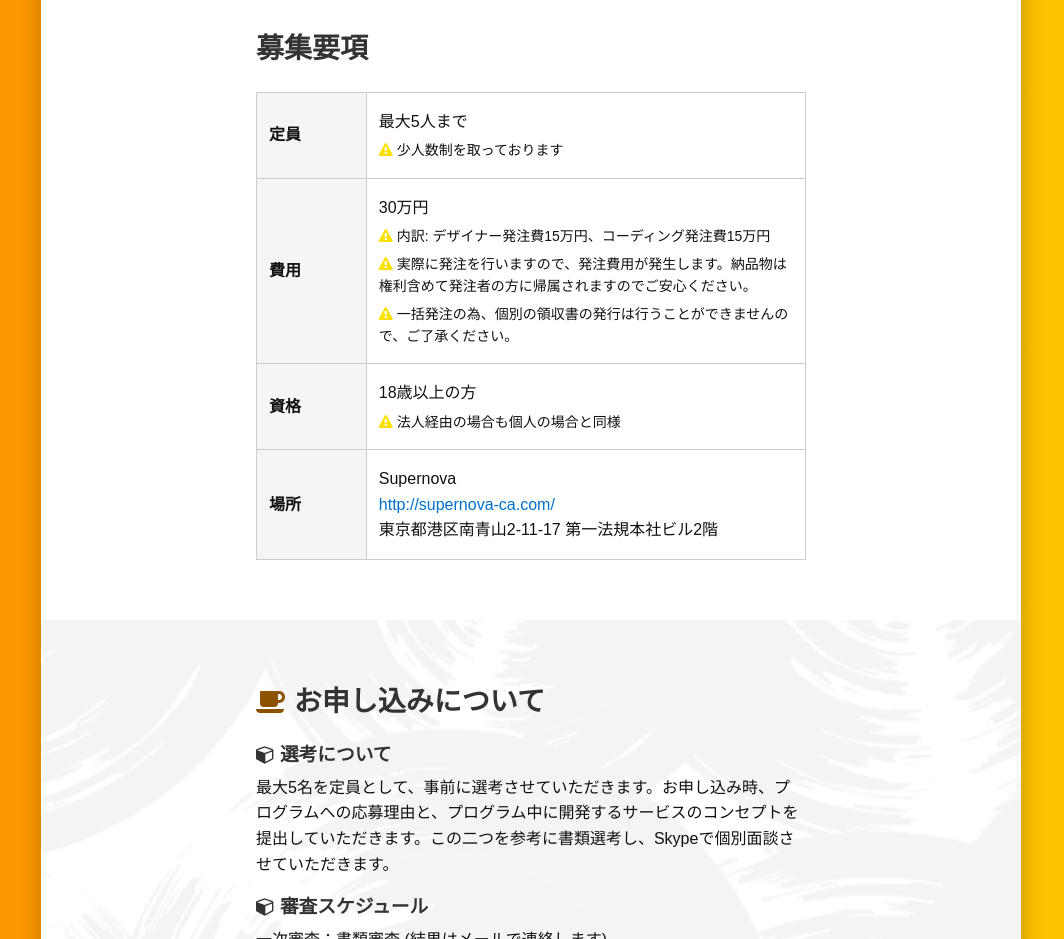
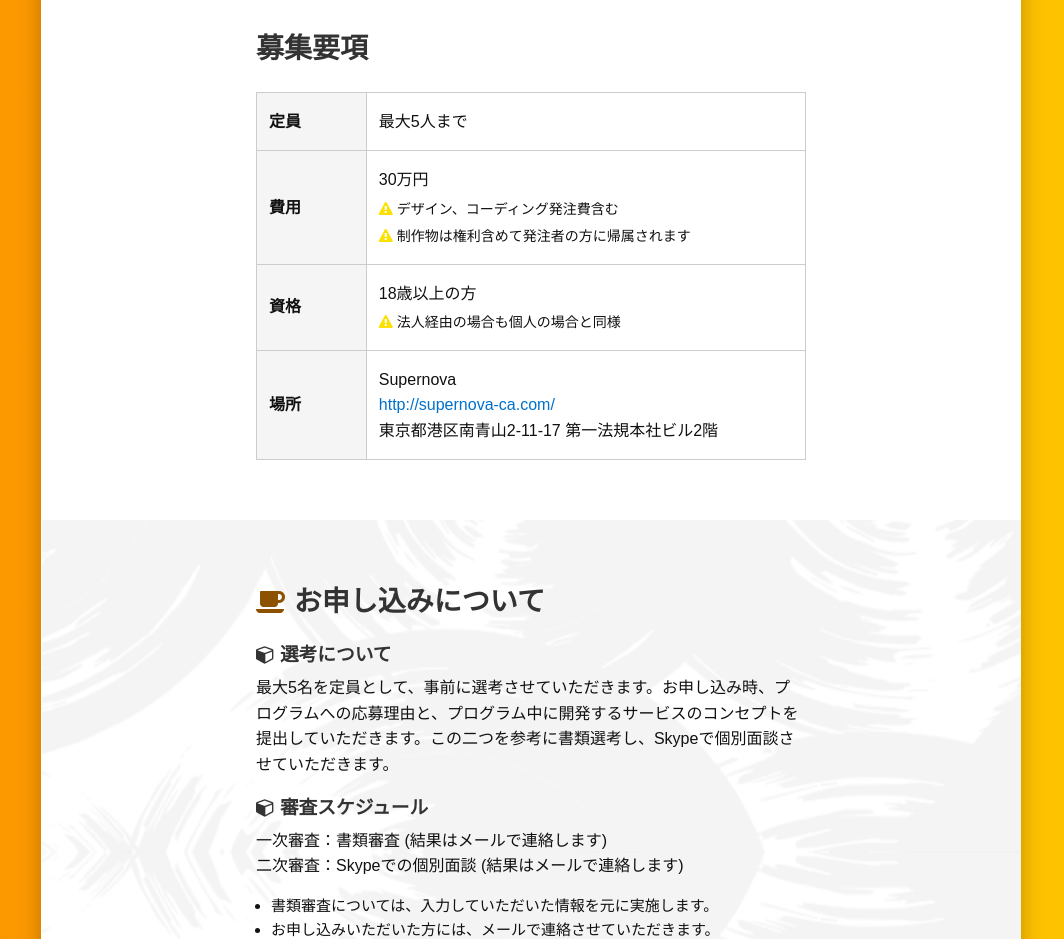
Before and after one commit to daraf-jp/dojo, a plain HTML site: page index.html in a window 1280 px wide. Shown: the part 4480-5419 px from the top of the page, without its empty margins (109-1173 px from the left). Drawn offline with Linux system fonts and the light colour scheme.

Commit message:
文面修正

```diff
--- a/index.html
+++ b/index.html
@@ -195,10 +195,6 @@
               <th>定員</th>
               <td>
                 最大5人まで
-                <div class="ex">
-                  <i class="fa fa-exclamation-triangle yellow"></i>
-                  少人数制を取っております
-                </div>
               </td>
             </tr>
             <tr>
@@ -207,15 +203,11 @@
                 30万円
                 <div class="ex">
                   <i class="fa fa-exclamation-triangle yellow"></i>
-                  内訳: デザイナー発注費15万円、コーディング発注費15万円
+                  デザイン、コーディング発注費含む
                 </div>
                 <div class="ex">
                   <i class="fa fa-exclamation-triangle yellow"></i>
-                  実際に発注を行いますので、発注費用が発生します。納品物は権利含めて発注者の方に帰属されますのでご安心ください。
-                </div>
-                <div class="ex">
-                  <i class="fa fa-exclamation-triangle yellow"></i>
-                  一括発注の為、個別の領収書の発行は行うことができませんので、ご了承ください。
+                  制作物は権利含めて発注者の方に帰属されます
                 </div>
               </td>
             </tr>
```
